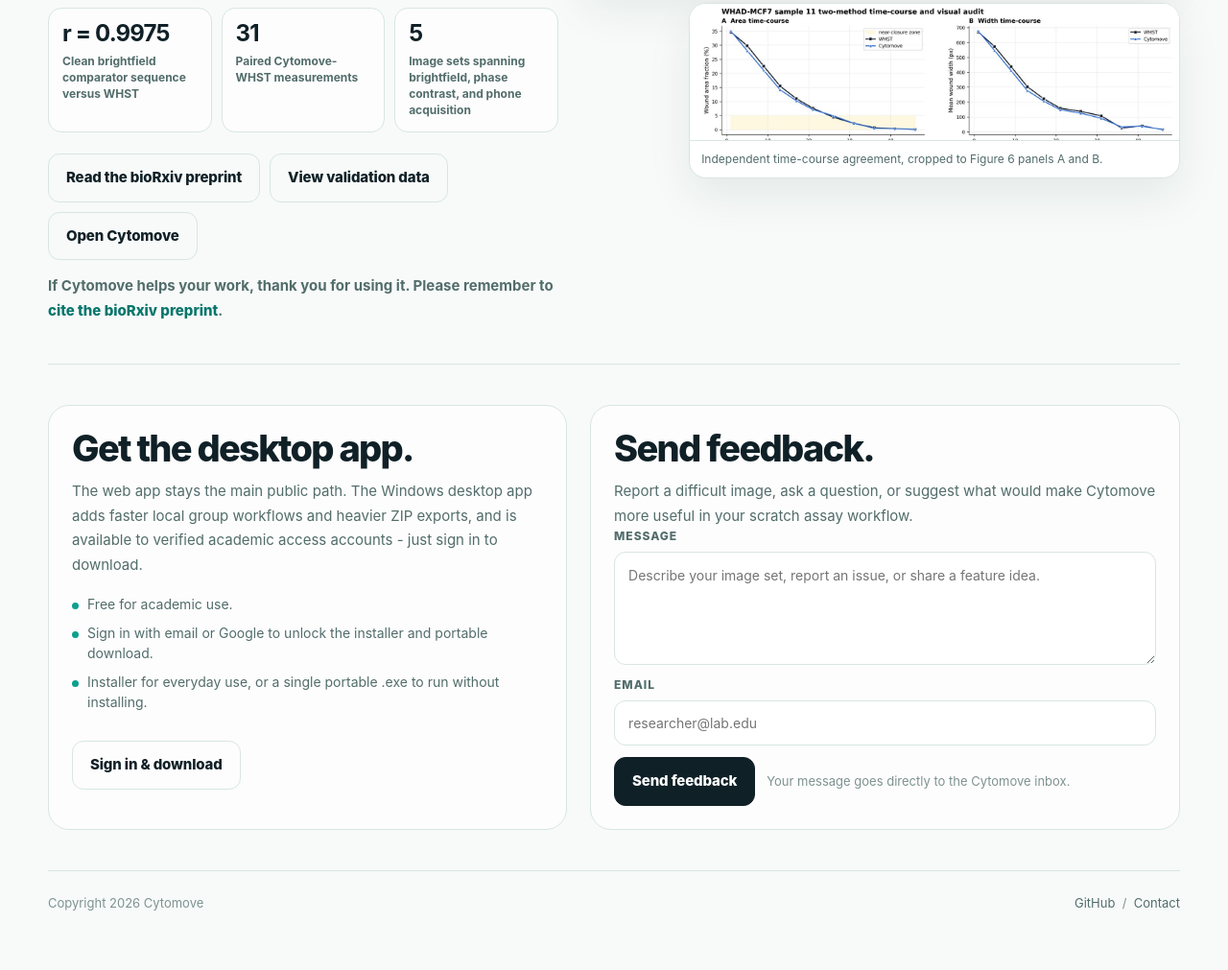
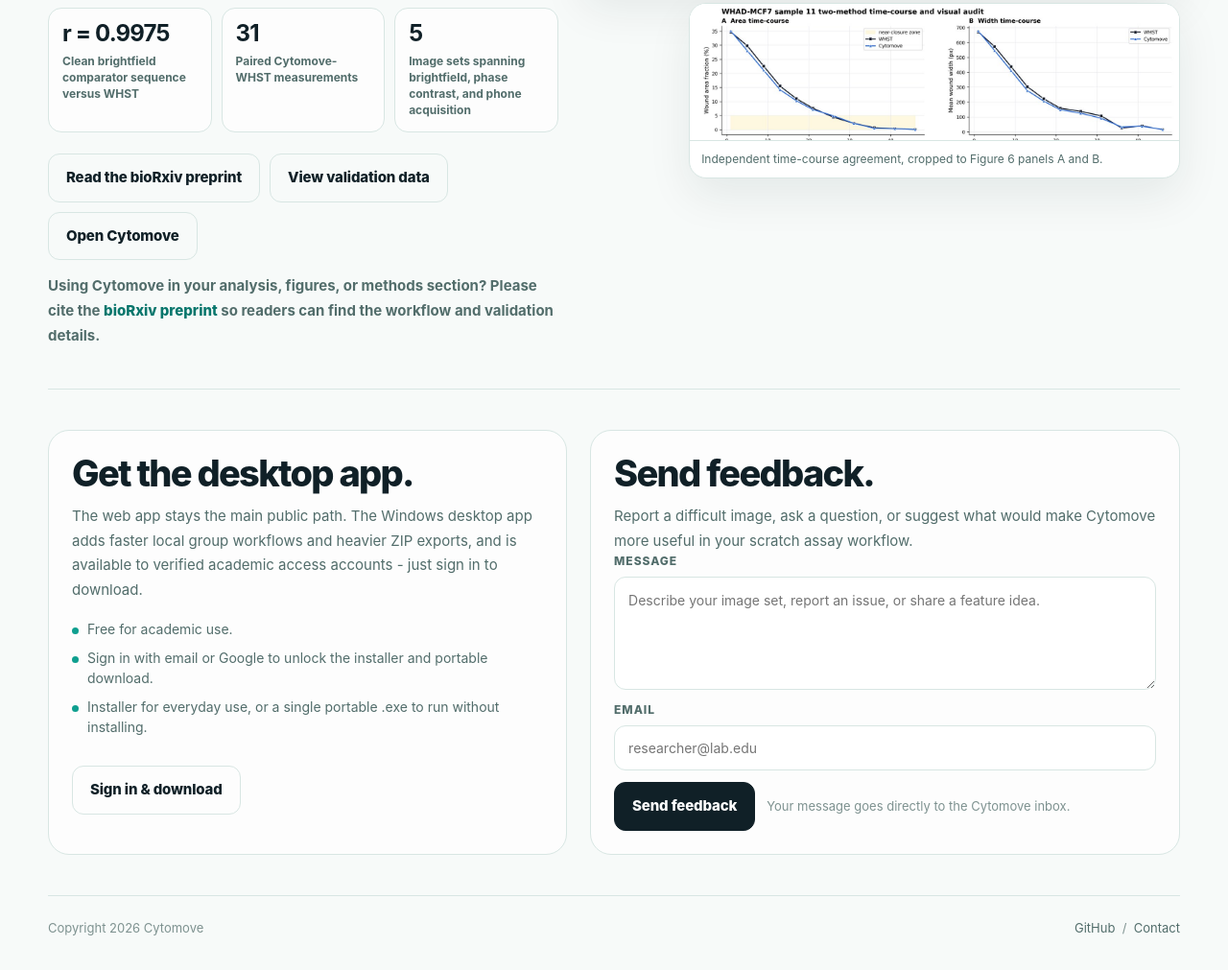
Before and after one commit to zduzgun/CytoMove, a plain HTML site: page index.html in a window 1280 px wide. Shown: the part 2114-3125 px from the top of the page at 96% size. Before the commit the page ends 3099 px from the top, so only its background shows below. Drawn offline with Linux system fonts and the light colour scheme.

Commit message:
Clarify preprint citation note

```diff
--- a/index.html
+++ b/index.html
@@ -1260,8 +1260,9 @@
               <a class="button secondary" href="beta-gateway/">Open Cytomove</a>
             </div>
             <p class="citation-note">
-              If Cytomove helps your work, thank you for using it. Please remember to
-              <a href="https://www.biorxiv.org/content/10.64898/2026.06.06.730617v1" target="_blank" rel="noopener noreferrer">cite the bioRxiv preprint</a>.
+              Using Cytomove in your analysis, figures, or methods section? Please cite the
+              <a href="https://www.biorxiv.org/content/10.64898/2026.06.06.730617v1" target="_blank" rel="noopener noreferrer">bioRxiv preprint</a>
+              so readers can find the workflow and validation details.
             </p>
           </div>
 
```
